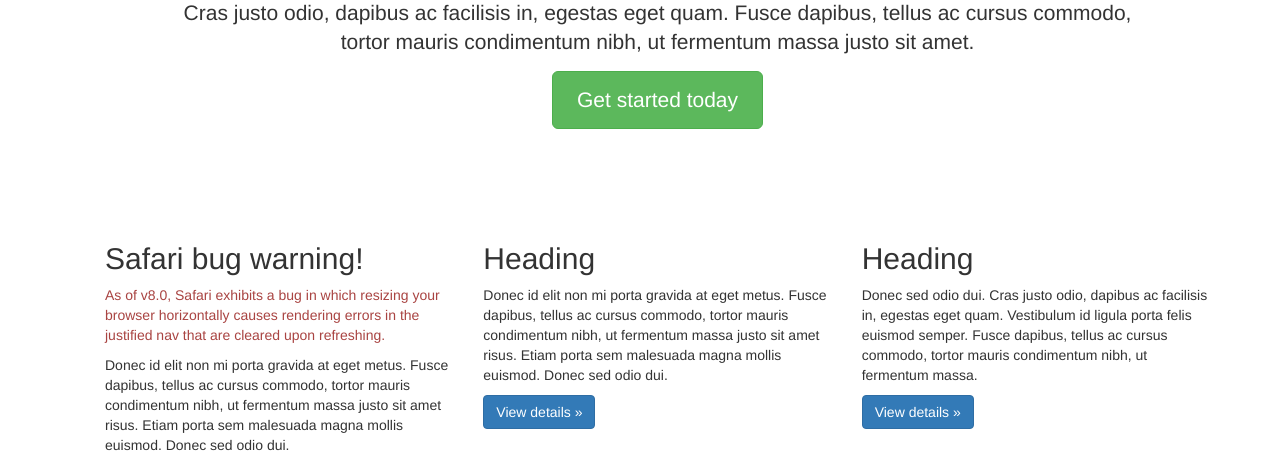
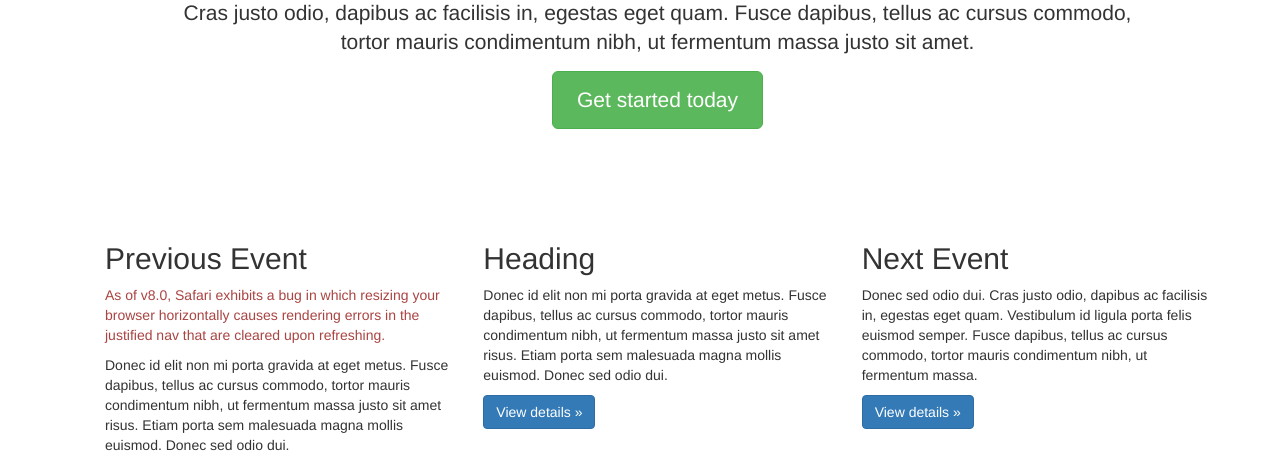
Before and after one commit to teamazim/django_unchained, a Django app: page /constellation/home/ in a window 1280 px wide. Shown: the part 278-739 px from the top of the page. Run offline with Django 3.2, Linux system fonts and the light colour scheme; some libraries are stand-ins or nearby versions.

Commit message:
Update
Update

```diff
--- a/constellation/templates/constellation/home.html
+++ b/constellation/templates/constellation/home.html
@@ -57,7 +57,7 @@
               <!-- Example row of columns -->
               <div class="row">
                 <div class="col-lg-4">
-                  <h2>Safari bug warning!</h2>
+                  <h2>Previous Event</h2>
                   <p class="text-danger">As of v8.0, Safari exhibits a bug in which resizing your browser horizontally causes rendering errors in the justified nav that are cleared upon refreshing.</p>
                   <p>Donec id elit non mi porta gravida at eget metus. Fusce dapibus, tellus ac cursus commodo, tortor mauris condimentum nibh, ut fermentum massa justo sit amet risus. Etiam porta sem malesuada magna mollis euismod. Donec sed odio dui. </p>
                   <p><a class="btn btn-primary" href="#" role="button">View details &raquo;</a></p>
@@ -68,7 +68,7 @@
                   <p><a class="btn btn-primary" href="#" role="button">View details &raquo;</a></p>
                </div>
                 <div class="col-lg-4">
-                  <h2>Heading</h2>
+                  <h2>Next Event</h2>
                   <p>Donec sed odio dui. Cras justo odio, dapibus ac facilisis in, egestas eget quam. Vestibulum id ligula porta felis euismod semper. Fusce dapibus, tellus ac cursus commodo, tortor mauris condimentum nibh, ut fermentum massa.</p>
                   <p><a class="btn btn-primary" href="#" role="button">View details &raquo;</a></p>
                 </div>
```
